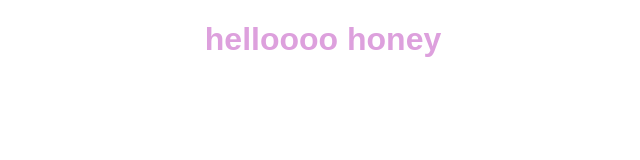
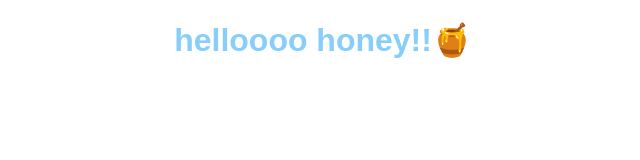
Before and after one commit to daniela-ops/first-weather-app, a plain HTML site: page index.html in a window 1280 px wide. Shown: the whole page, without its empty margins (317-957 px from the left). Drawn offline with Linux system fonts and the light colour scheme.

Commit message:
Created CSS and JS files

```diff
--- a/index.html
+++ b/index.html
@@ -4,17 +4,12 @@
     <meta charset="UTF-8" />
     <meta name="viewport" content="width=device-width, initial-scale=1.0" />
     <title>Document</title>
-    <style>
-      h1 {
-        text-align: center;
-        color: plum;
-        font-family: Arial, "Helvetica Neue", Helvetica, sans-serif;
-      }
-    </style>
+    <link rel="stylesheet" href="style.css" />
   </head>
   <body>
     <h1>
-      helloooo honey
+      helloooo honey!!🍯
     </h1>
+    <script src="script.js"></script>
   </body>
 </html>
--- /dev/null
+++ b/script.js
@@ -0,0 +1 @@
+alert("hello my friends👋🏿");
--- /dev/null
+++ b/style.css
@@ -0,0 +1,5 @@
+h1 {
+  text-align: center;
+  color: lightskyblue;
+  font-family: Arial, "Helvetica Neue", Helvetica, sans-serif;
+}
```
